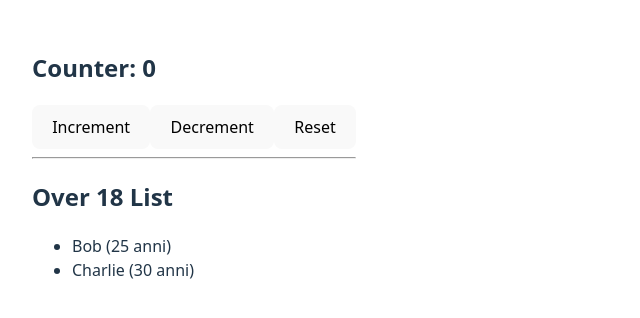
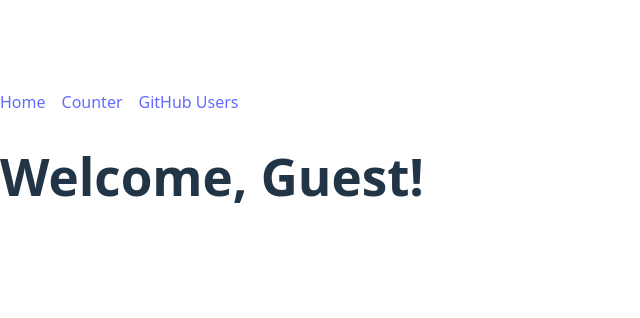
Before and after one commit to Chrisack66/Esercizi-React, a React (Vite) app in the folder Esercizi_React/: page / in a window 1280 px wide. Shown: the part 236-554 px from the top of the page, without its empty margins (0-640 px from the left). Built offline with nearby package versions, Linux system fonts and the light colour scheme.

Commit message:
React Router

```diff
--- a/Esercizi_React/package.json
+++ b/Esercizi_React/package.json
@@ -11,7 +11,8 @@
   },
   "dependencies": {
     "react": "^19.1.0",
-    "react-dom": "^19.1.0"
+    "react-dom": "^19.1.0",
+    "react-router-dom": "^7.6.3"
   },
   "devDependencies": {
     "@eslint/js": "^9.29.0",
--- a/Esercizi_React/src/App.jsx
+++ b/Esercizi_React/src/App.jsx
@@ -1,29 +1,28 @@
-import React from 'react';
-import useCounter from './useCounter';
-import FilteredList from './FilteredList';
-
-const sampleList = [
-  { id: 1, name: 'Alice', age: 17 },
-  { id: 2, name: 'Bob', age: 25 },
-  { id: 3, name: 'Charlie', age: 30 },
-  { id: 4, name: 'Daisy', age: 16 },
-];
+import { Routes, Route, Link, BrowserRouter } from "react-router-dom";
+import Welcome from "./Welcome";
+import Counter from "./Counter";
+import ShowGithubUser from "./ShowGithubUser";
+import GithubUserList from "./GithubUserList";
 
 function App() {
-  const { count, increment, decrement, reset } = useCounter(0);
+  return (
+    <BrowserRouter>
+      <nav style={{ display: "flex", gap: "1rem" }}>
+        <Link to="/">Home</Link>
+        <Link to="/counter">Counter</Link>
+        <Link to="/users">GitHub Users</Link>
+      </nav>
 
-  return (
-    <div style={{ padding: '2rem' }}>
-      <h2>Counter: {count}</h2>
-      <button onClick={increment}>Increment</button>
-      <button onClick={decrement}>Decrement</button>
-      <button onClick={reset}>Reset</button>
-
-      <hr />
-
-      <h2>Over 18 List</h2>
-      <FilteredList items={sampleList} />
-    </div>
+      <Routes>
+        <Route path="/" element={<Welcome name="Guest" />} />
+        <Route path="/counter" element={<Counter />} />
+        <Route path="/users" element={<GithubUserList />}>
+          <Route index element={<p>Add a user and select it</p>} />
+          <Route path=":username" element={<ShowGithubUser />} />
+        </Route>
+        <Route path="*" element={<p>Not Found</p>} />
+      </Routes>
+    </BrowserRouter>
   );
 }
 
--- /dev/null
+++ b/Esercizi_React/src/Counter.jsx
@@ -0,0 +1,13 @@
+import { useState } from "react";
+
+function Counter() {
+  const [count, setCount] = useState(0);
+  return (
+    <>
+      <p>Count: {count}</p>
+      <button onClick={() => setCount(count + 1)}>Increment</button>
+    </>
+  );
+}
+
+export default Counter;
--- a/Esercizi_React/src/FilteredList.jsx
+++ /dev/null
@@ -1,20 +0,0 @@
-// FilteredList.jsx
-import { useMemo } from 'react';
-
-function FilteredList({ items }) {
-  const filteredItems = useMemo(() => {
-    return items.filter(item => item.age > 18);
-  }, [items]); // ricalcola solo se `items` cambia
-
-  return (
-    <ul>
-      {filteredItems.map(item => (
-        <li key={item.id}>
-          {item.name} ({item.age} anni)
-        </li>
-      ))}
-    </ul>
-  );
-}
-
-export default FilteredList;
--- /dev/null
+++ b/Esercizi_React/src/GithubUser.jsx
@@ -0,0 +1,5 @@
+function GithubUser({ username }) {
+  return <h2>GitHub User: {username}</h2>;
+}
+
+export default GithubUser;
--- /dev/null
+++ b/Esercizi_React/src/GithubUserList.jsx
@@ -0,0 +1,30 @@
+import { useEffect, useState } from "react";
+import { Link, Outlet } from "react-router-dom";
+
+function GithubUserList() {
+  const [users, setUsers] = useState([]);
+
+  useEffect(() => {
+    fetch("https://api.github.com/users")
+      .then((res) => res.json())
+      .then(setUsers);
+  }, []);
+
+  return (
+    <div style={{ display: "flex", gap: "2rem" }}>
+      <div>
+        <h3>GitHub Users</h3>
+        <ul>
+          {users.map((user) => (
+            <li key={user.login}>
+              <Link to={user.login}>{user.login}</Link>
+            </li>
+          ))}
+        </ul>
+      </div>
+      <Outlet />
+    </div>
+  );
+}
+
+export default GithubUserList;
--- /dev/null
+++ b/Esercizi_React/src/ShowGithubUser.jsx
@@ -0,0 +1,9 @@
+import { useParams } from "react-router-dom";
+import GithubUser from "./GithubUser";
+
+function ShowGithubUser() {
+  const { username } = useParams();
+  return <GithubUser username={username} />;
+}
+
+export default ShowGithubUser;
--- /dev/null
+++ b/Esercizi_React/src/Welcome.jsx
@@ -0,0 +1,5 @@
+function Welcome({ name }) {
+  return <h1>Welcome, {name}!</h1>;
+}
+
+export default Welcome;
--- a/Esercizi_React/src/useCounter.jsx
+++ /dev/null
@@ -1,21 +0,0 @@
-import { useState, useCallback } from 'react';
-
-function useCounter(initialValue = 0) {
-  const [count, setCount] = useState(initialValue);
-
-  const increment = useCallback(() => {
-    setCount(prev => prev + 1);
-  }, []);
-
-  const decrement = useCallback(() => {
-    setCount(prev => prev - 1);
-  }, []);
-
-  const reset = useCallback(() => {
-    setCount(initialValue);
-  }, [initialValue]);
-
-  return { count, increment, decrement, reset };
-}
-
-export default useCounter;
```
Also changed, not shown: 1 other file (tests, documents, lock files or other folders).
